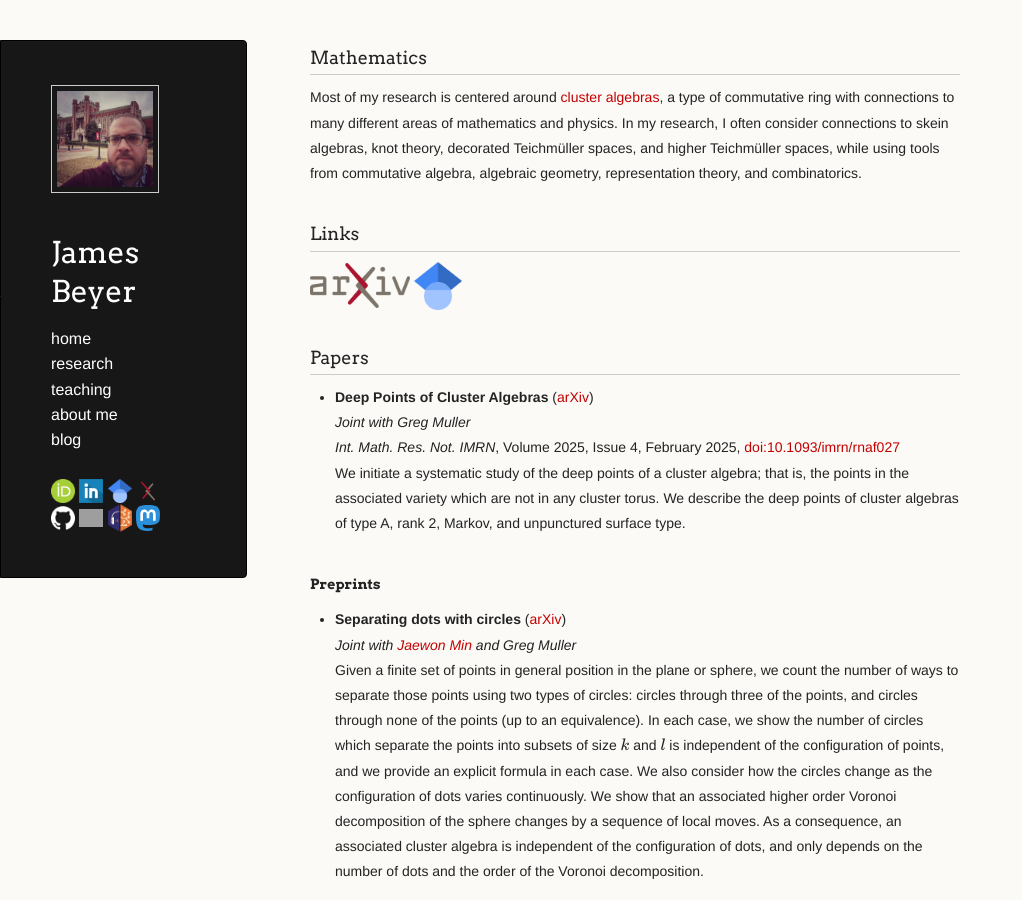
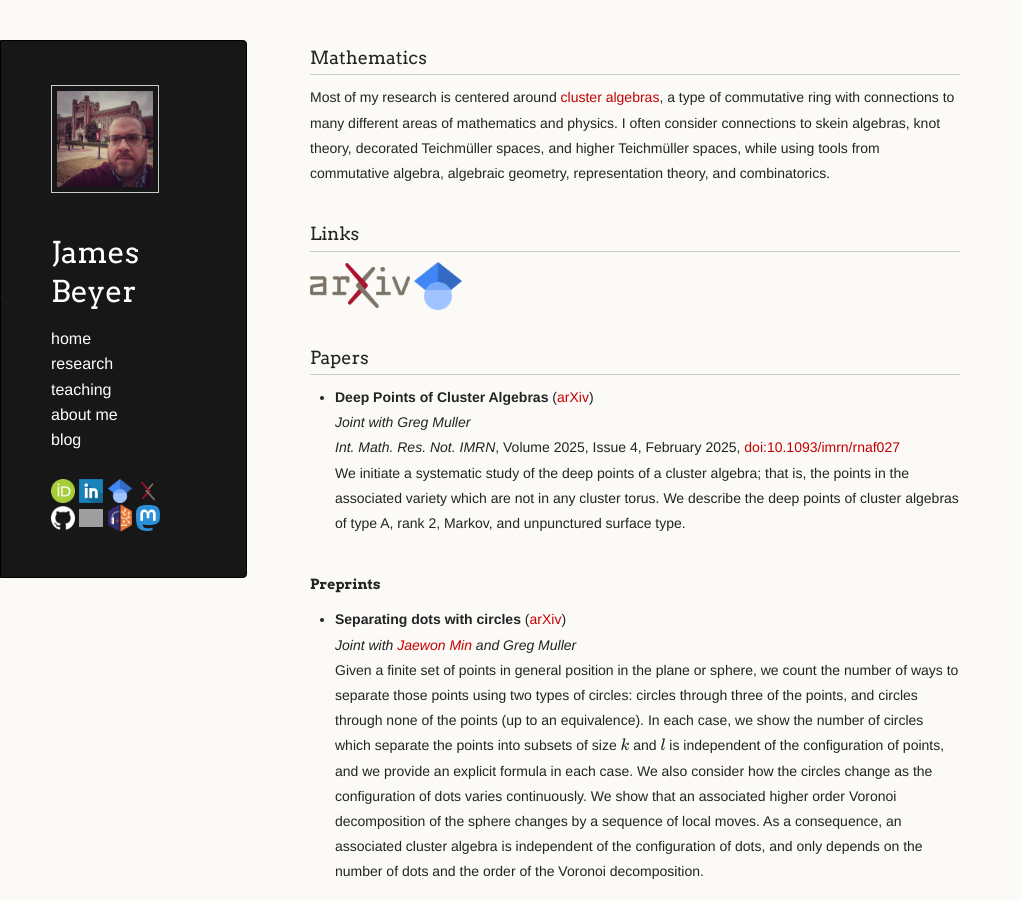
Before and after one commit to jebeyer/jebeyer.github.io, a Jekyll site: the page built from research.md, in a window 1280 px wide and 900 px high. Shown: the whole window, without its empty margins (0-1022 px from the left). Built offline with Jekyll 4.4.1, drawn with Linux system fonts in a browser that asks for light colours; a script that is not in the unit is left out; our own code applies the rules of GitHub Pages for plain Markdown files; grey boxes are pictures that could not be loaded.

Commit message:
Update research.md

```diff
--- a/research.md
+++ b/research.md
@@ -5,7 +5,7 @@ mathjax: true
 
 ### Mathematics
 
-Most of my research is centered around [cluster algebras](https://en.wikipedia.org/wiki/Cluster_algebra), a type of commutative ring with connections to many different areas of mathematics and physics. In my research, I often consider connections to skein algebras, knot theory, decorated Teichmüller spaces, and higher Teichmüller spaces, while using tools from commutative algebra, algebraic geometry, representation theory, and combinatorics.
+Most of my research is centered around [cluster algebras](https://en.wikipedia.org/wiki/Cluster_algebra), a type of commutative ring with connections to many different areas of mathematics and physics. I often consider connections to skein algebras, knot theory, decorated Teichmüller spaces, and higher Teichmüller spaces, while using tools from commutative algebra, algebraic geometry, representation theory, and combinatorics.
 
 ### Links
 
```
